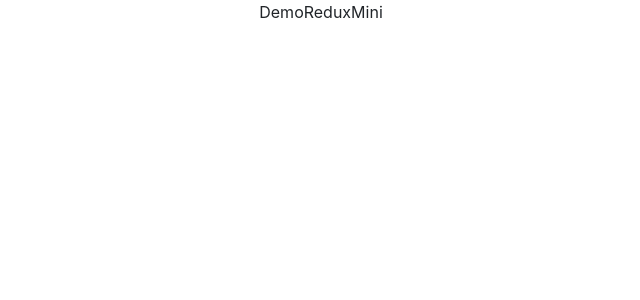
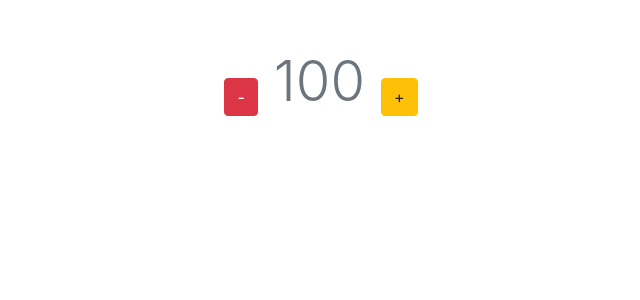
Before and after one commit to HwngMai/react_redux_shoeshop, a React (Create React App) app: page / in a window 1280 px wide. Shown: the top 300 px of the page, without its empty margins (319-959 px from the left). Built offline with nearby package versions, Linux system fonts and the light colour scheme.

Commit message:
demo mini redux

```diff
--- a/src/DemoReduxMini/DemoReduxMini.js
+++ b/src/DemoReduxMini/DemoReduxMini.js
@@ -1,7 +1,50 @@
 import React, { Component } from "react";
+import { connect } from "react-redux";
+import { tangSoLuongAction } from "./redux/actions/numberAction";
+import { TANG_SO_LUONG } from "./redux/constants/numberConstants";
+class DemoReduxMini extends Component {
+  render() {
+    return (
+      <div className="text-center py-5">
+        <button
+          onClick={() => {
+            this.props.giamSoLuong(10);
+          }}
+          className="btn btn-danger"
+        >
+          -
+        </button>
 
-export default class DemoReduxMini extends Component {
-  render() {
-    return <div>DemoReduxMini</div>;
+        <span className="display-4 text-secondary mx-3">
+          {this.props.number}
+        </span>
+
+        <button onClick={this.props.tangSoLuong} className="btn btn-warning">
+          +
+        </button>
+      </div>
+    );
   }
 }
+let mapStateToProps = (state) => {
+  return {
+    number: state.number.soLuong,
+    isLogin: state.number.isLogin,
+  };
+};
+let mapDispatchToProps = (dispatch) => {
+  return {
+    tangSoLuong: () => {
+      dispatch(tangSoLuongAction());
+    },
+    giamSoLuong: (value) => {
+      let action = {
+        type: "GiamSoLuong",
+        payload: value,
+      };
+      dispatch(action);
+    },
+  };
+};
+
+export default connect(mapStateToProps, mapDispatchToProps)(DemoReduxMini);
--- /dev/null
+++ b/src/DemoReduxMini/redux/actions/numberAction.js
@@ -0,0 +1,7 @@
+import { TANG_SO_LUONG } from "../constants/numberConstants";
+
+export let tangSoLuongAction = () => {
+  return {
+    type: TANG_SO_LUONG,
+  };
+};
--- /dev/null
+++ b/src/DemoReduxMini/redux/constants/numberConstants.js
@@ -0,0 +1,2 @@
+export const TANG_SO_LUONG = "TANG_SO_LUONG";
+export const GIAM_SO_LUONG = "GIAM_SO_LUONG";
--- a/src/DemoReduxMini/redux/reducers/numberReducer.js
+++ b/src/DemoReduxMini/redux/reducers/numberReducer.js
@@ -1,9 +1,21 @@
+import { TANG_SO_LUONG } from "../constants/numberConstants";
+
 let initialState = {
-  soLuong: 1,
+  soLuong: 100,
+  isLogin: true,
 };
 
 export let numberReducer = (state = initialState, action) => {
   switch (action.type) {
+    case TANG_SO_LUONG: {
+      state.soLuong++;
+      return { ...state };
+    }
+    case "GiamSoLuong": {
+      state.soLuong -= action.payload;
+      return { ...state };
+    }
+
     default: {
       return state;
     }
--- a/src/index.js
+++ b/src/index.js
@@ -7,9 +7,13 @@ import { Provider } from "react-redux";
 import { createStore } from "redux";
 import { rootReducer_DemoReduxMini } from "./DemoReduxMini/redux/reducers/rootReducer";
 
-let store = createStore(rootReducer_DemoReduxMini);
+let store = createStore(
+  rootReducer_DemoReduxMini,
+  window.__REDUX_DEVTOOLS_EXTENSION__ && window.__REDUX_DEVTOOLS_EXTENSION__()
+);
 
 const root = ReactDOM.createRoot(document.getElementById("root"));
+
 root.render(
   <Provider store={store}>
     <App />
```
